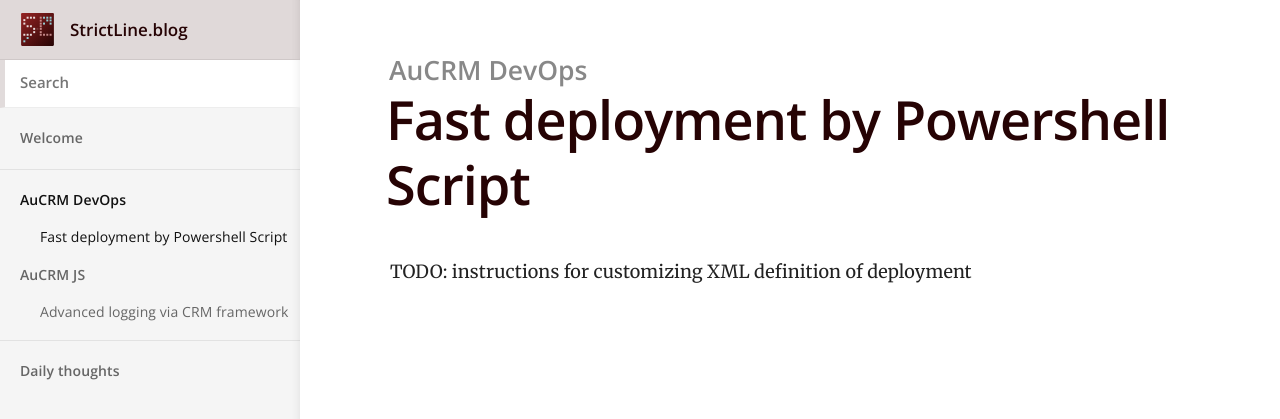
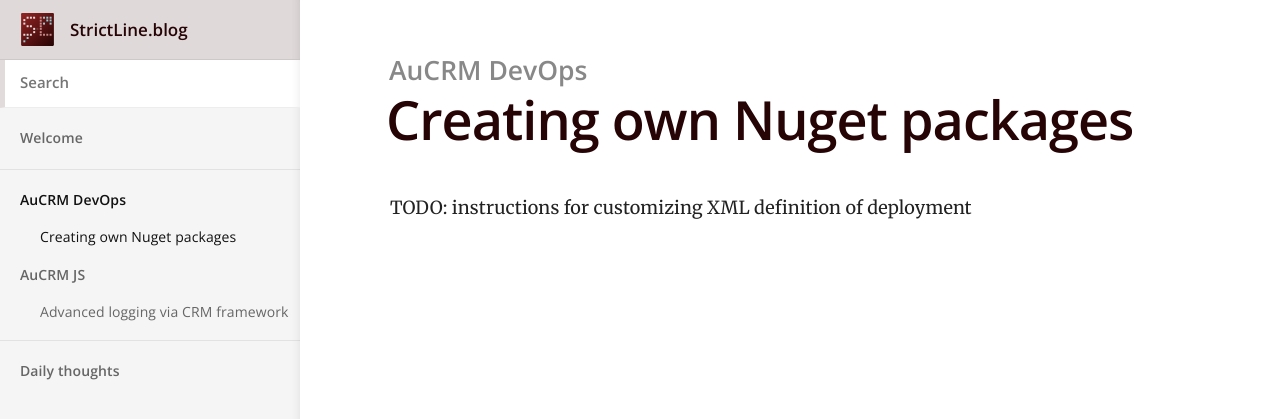
Before and after one commit to StrictLine/blog, a Jekyll site: the page built from _docs/aucrm-devops/ownnuget.md, in a window 1280 px wide. Shown: the top 419 px of the page. Built offline with Jekyll 4.4.1, drawn with Linux system fonts in a browser that asks for light colours.

Commit message:
changing deployment to ownnuget

```diff
--- a/_docs/aucrm-devops/deployment.md
+++ b/_docs/aucrm-devops/ownnuget.md
@@ -1,5 +1,5 @@
 ---
-title: Fast deployment by Powershell Script
+title: Creating own Nuget packages
 category: AuCRM DevOps
 order: 1
 ---
```
